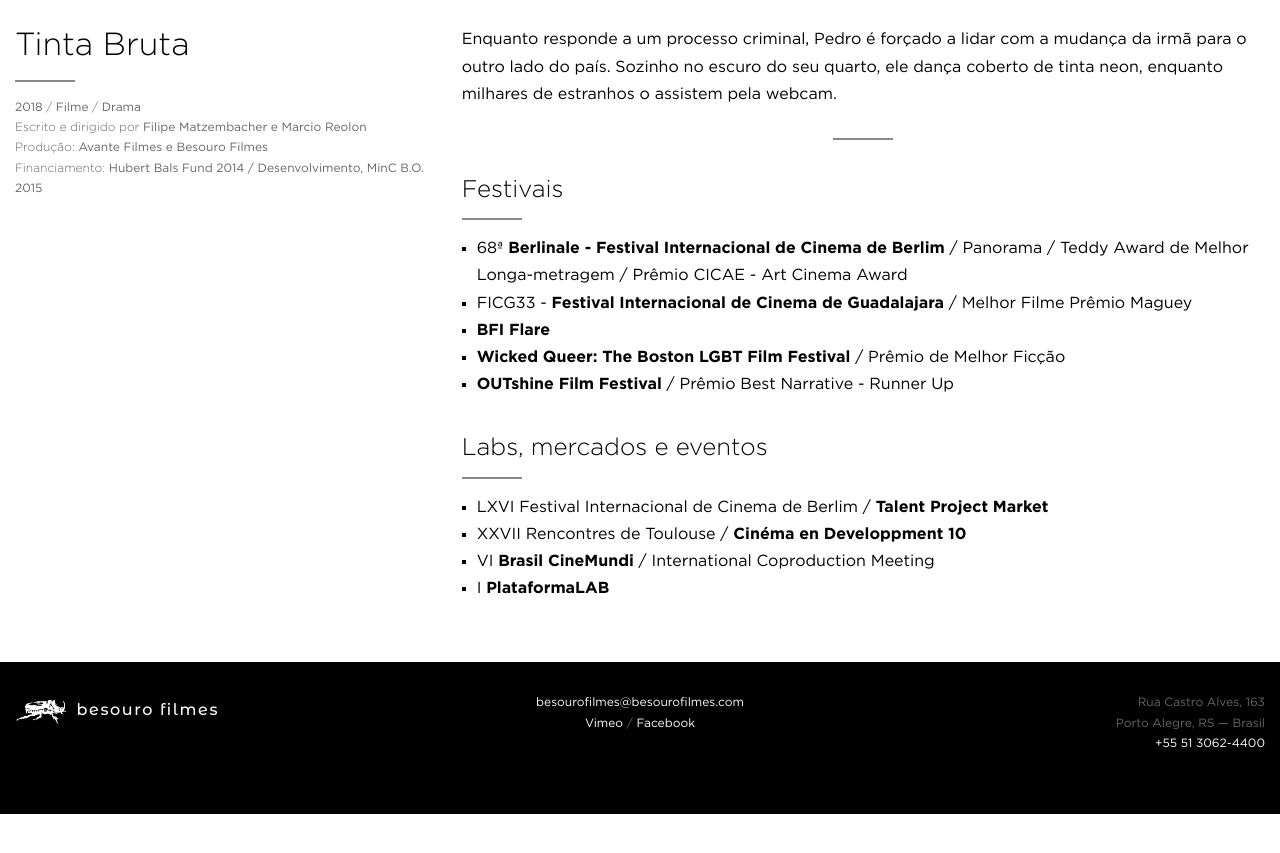
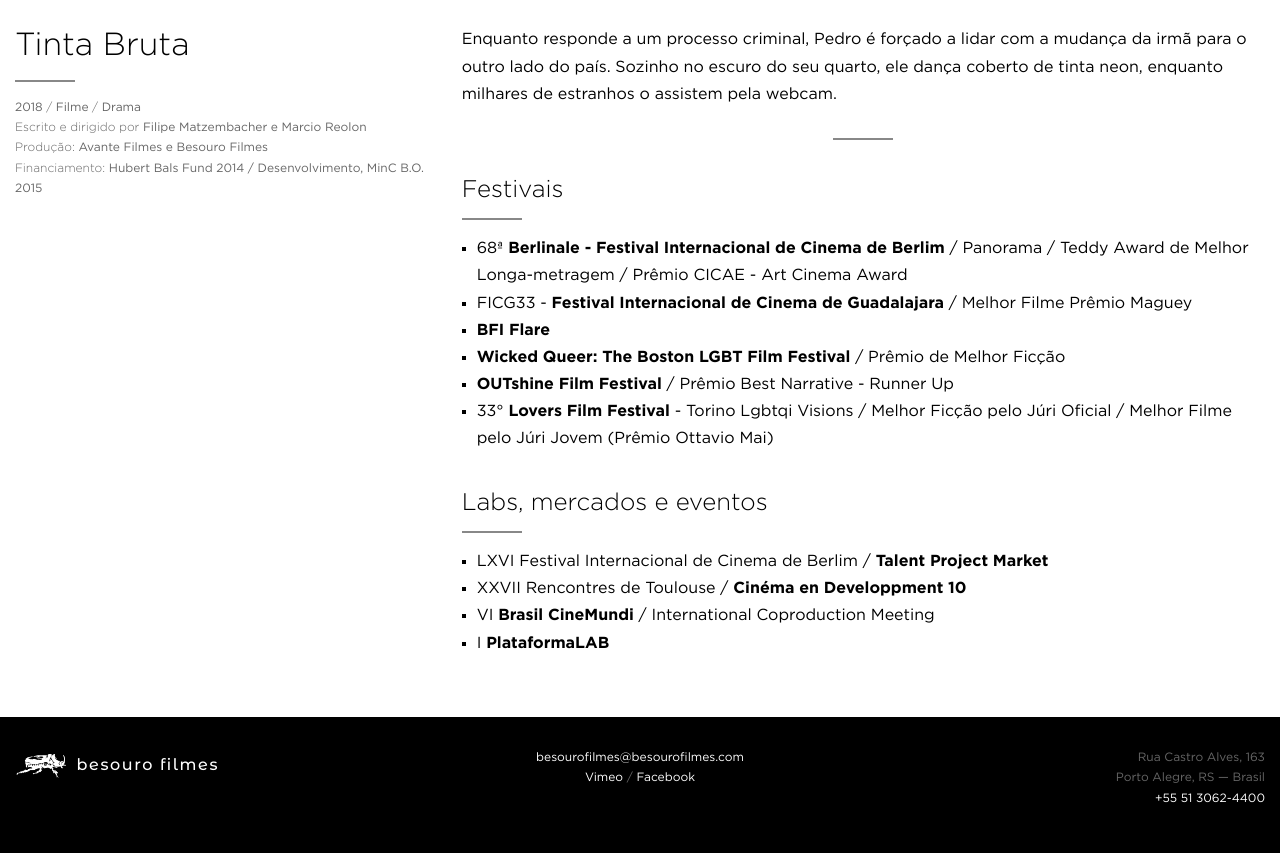
Before and after one commit to arthrfrts/besouro, a Jekyll site: the page built from _projects/tintabruta.md, in a window 1280 px wide and 900 px high, scrolled down 790 px, cut to the strip 32-885 px from the top of the window. Built offline with Jekyll 4.4.1, drawn with Linux system fonts in a browser that asks for light colours; before the commit the page ends 1636 px from its top, so only the background shows below that.

Commit message:
Updated Tintabruta

```diff
--- a/_projects/tintabruta.md
+++ b/_projects/tintabruta.md
@@ -33,6 +33,7 @@
 * **BFI Flare**
 * **Wicked Queer: The Boston LGBT Film Festival** / Prêmio de Melhor Ficção
 * **OUTshine Film Festival** / Prêmio Best Narrative - Runner Up
+* 33° **Lovers Film Festival** - Torino Lgbtqi Visions / Melhor Ficção pelo Júri Oficial / Melhor Filme pelo Júri Jovem (Prêmio Ottavio Mai)
 
 ## Labs, mercados e eventos
 * LXVI Festival Internacional de Cinema de Berlim / **Talent Project Market**
```
